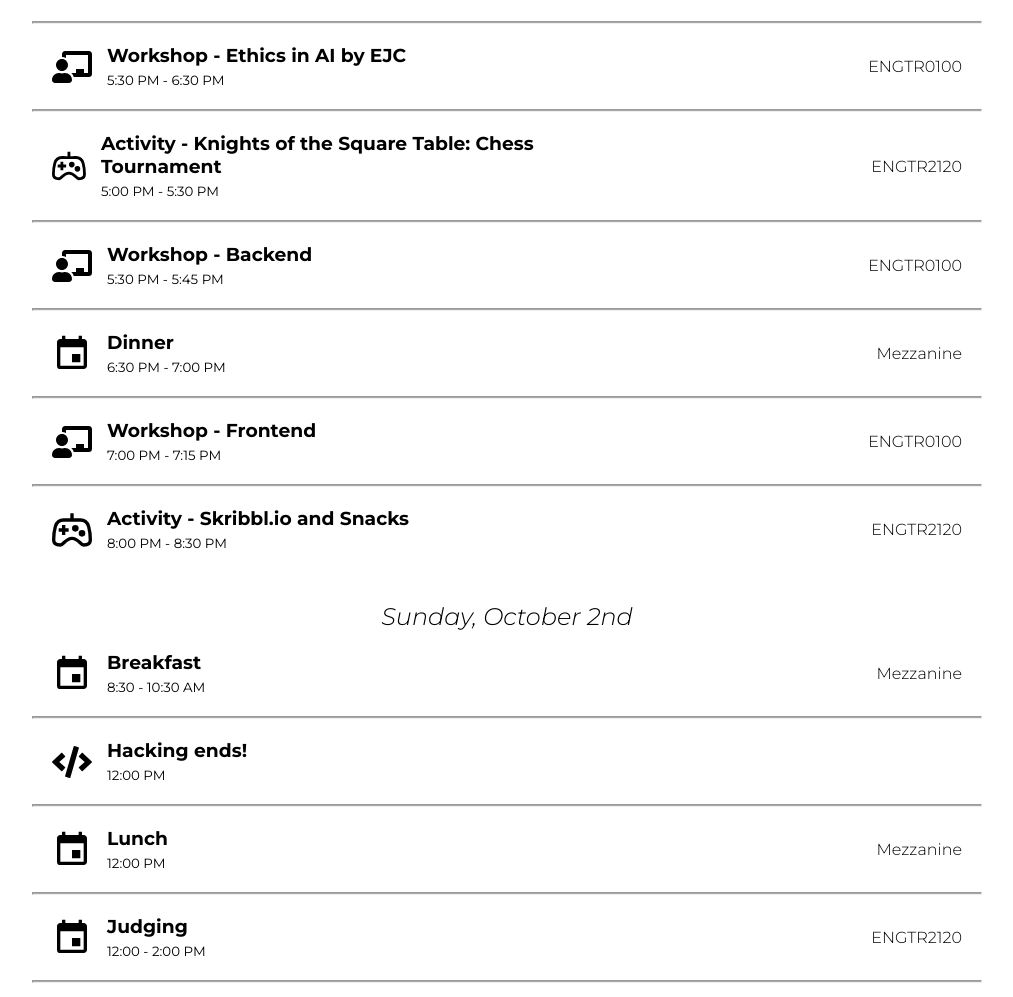
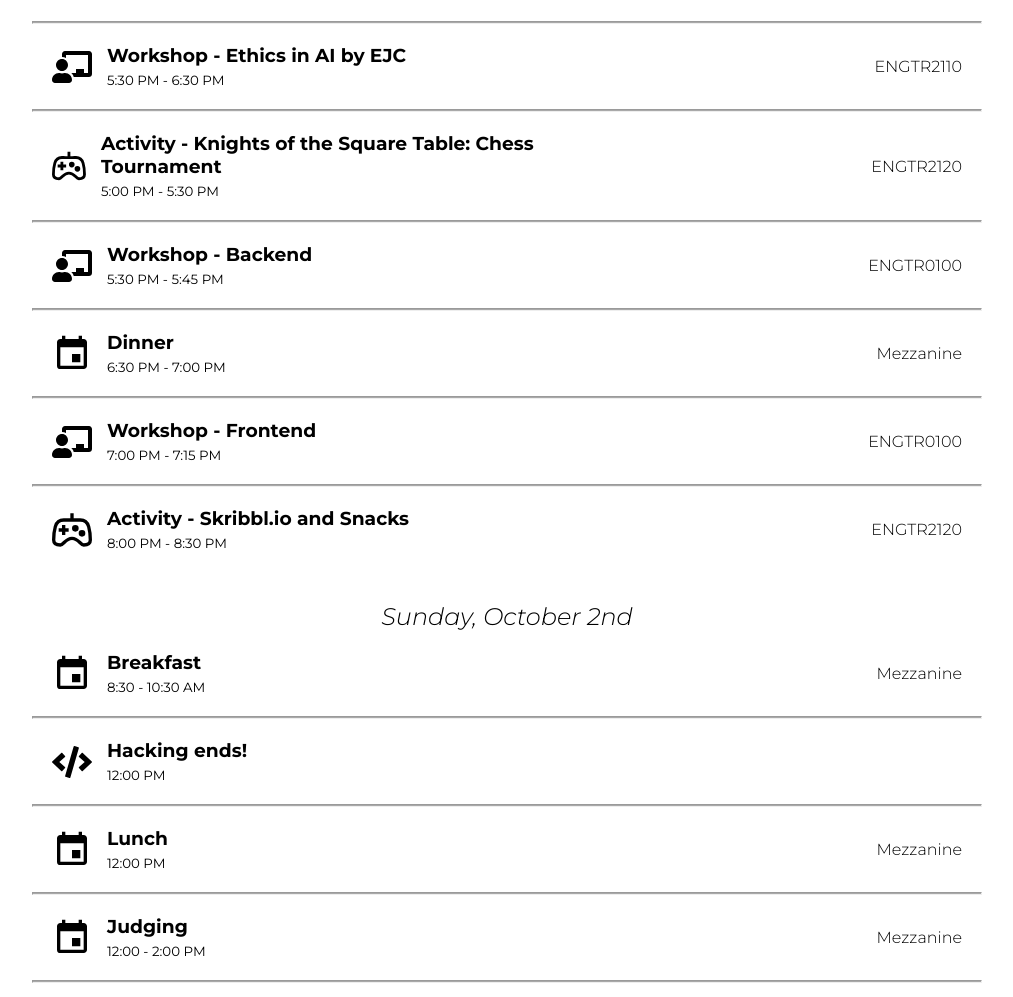
Before and after one commit to McGillAISociety/MAIShacks, a Next.js app: page /live in a window 1280 px wide. Shown: the part 1559-2556 px from the top of the page, without its empty margins (133-1146 px from the left). Built offline with nearby package versions, Linux system fonts and the light colour scheme.

Commit message:
schedule fixes

```diff
--- a/components/live/Schedule.js
+++ b/components/live/Schedule.js
@@ -18,7 +18,7 @@ const beginner_saturday = [
     { type: 'activity', time: "2:30 PM - 3:00 PM", title: 'Networking Happy Hour', description: 'Mezzanine' },
     { type: 'workshop', time: "2:30 PM - 2:45 PM", title: 'Workshop - Deep Learning', description: 'ENGTR0100' },
     { type: 'activity', time: "4:00 PM - 4:30 PM", title: 'Activity - MLH', description: 'ENGTR2120' },
-    { type: 'workshop', time: "5:30 PM - 6:30 PM", title: 'Workshop - Ethics in AI by EJC', description: 'ENGTR0100' },
+    { type: 'workshop', time: "5:30 PM - 6:30 PM", title: 'Workshop - Ethics in AI by EJC', description: 'ENGTR2110' },
     { type: 'activity', time: "5:00 PM - 5:30 PM", title: 'Activity - Knights of the Square Table: Chess Tournament', description: 'ENGTR2120' },
     { type: 'workshop', time: "5:30 PM - 5:45 PM", title: 'Workshop - Backend', description: 'ENGTR0100' },
     { type: 'general', time: "6:30 PM - 7:00 PM", title: 'Dinner', description: 'Mezzanine' },
@@ -29,7 +29,7 @@ const beginner_sunday = [
     { type: 'general', time: "8:30 - 10:30 AM", title: 'Breakfast', description: 'Mezzanine' },
     { type: 'hacking', time: "12:00 PM", title: 'Hacking ends!', description: '' },
     { type: 'general', time: "12:00 PM", title: 'Lunch', description: 'Mezzanine' },
-    { type: 'general', time: "12:00 - 2:00 PM", title: 'Judging', description: 'ENGTR2120' },
+    { type: 'general', time: "12:00 - 2:00 PM", title: 'Judging', description: 'Mezzanine' },
     { type: 'activity', time: "1:00 PM - 1:30 PM", title: "Activity - You're My Type: Typing Contest", description: 'ENGTR0100' },
     { type: 'general', time: "2:00 PM - 2:30 PM", title: 'Closing ceremonies', description: '' },
 ]
@@ -46,7 +46,7 @@ const general_saturday = [
     { type: 'activity', time: "3:30 PM - 4:00 PM", title: 'Activity - MLH', description: 'ENGTR2120' },
     { type: 'workshop', time: "4:00 PM - 5:00 PM", title: 'Workshop - Ethics in AI by EJC', description: 'ENGTR2110' },
     { type: 'activity', time: "5:00 PM - 5:30 PM", title: 'Activity - Knights of the Square Table: Chess Tournament', description: 'ENGTR2120' },
-    { type: 'workshop', time: "5:30 PM - 6:30 PM", title: 'Workshop', description: 'ENGTR2100' },
+    { type: 'workshop', time: "5:30 PM - 6:30 PM", title: 'Workshop', description: 'ENGTR2110' },
     { type: 'general', time: "6:30 PM - 7:00 PM", title: 'Dinner', description: 'Mezzanine' },
     { type: 'activity', time: "8:00 PM - 8:30 PM", title: 'Activity - Skribbl.io and Snacks', description: 'ENGTR2120' },
 ]
@@ -54,7 +54,7 @@ const general_sunday = [
     { type: 'general', time: "8:30 - 10:30 AM", title: 'Breakfast', description: 'Mezzanine' },
     { type: 'hacking', time: "12:00 PM", title: 'Hacking ends!', description: '' },
     { type: 'general', time: "12:00 PM", title: 'Lunch', description: 'Mezzanine' },
-    { type: 'general', time: "12:00 - 2:00 PM", title: 'Judging', description: 'ENGTR2120' },
+    { type: 'general', time: "12:00 - 2:00 PM", title: 'Judging', description: 'Mezzanine' },
     { type: 'activity', time: "1:00 PM - 1:30 PM", title: "Activity - You're My Type: Typing Contest", description: 'ENGTR0100' },
     { type: 'general', time: "2:00 PM - 2:30 PM", title: 'Closing ceremonies', description: 'ENGTR0100' },
 ]
```
